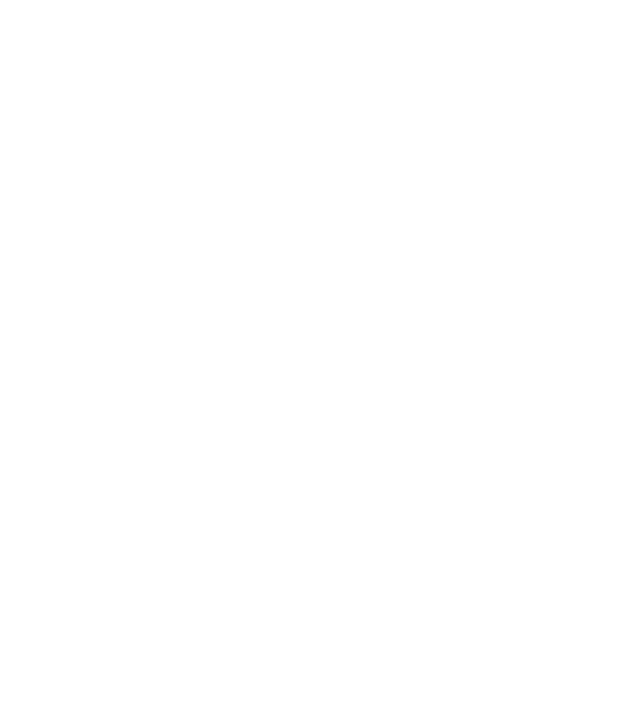
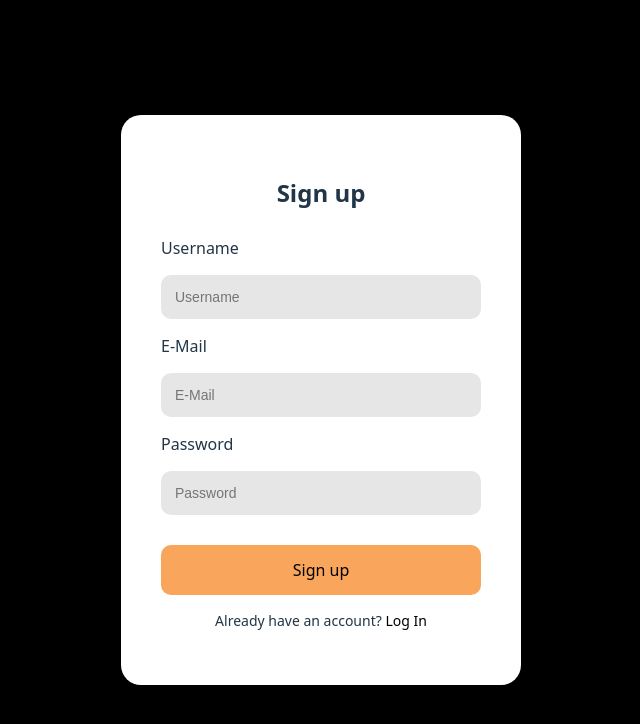
Before and after one commit to edwarddudas1/Semester-project5, a React (Vite) app: page / in a window 1280 px wide. Shown: the top 724 px of the page, without its empty margins (319-959 px from the left). Built offline with nearby package versions, Linux system fonts and the light colour scheme.

Commit message:
registration window

```diff
--- a/src/App.jsx
+++ b/src/App.jsx
@@ -1,11 +1,12 @@
-import './App.css'
+import React from "react";
+import SignUp from "./registration/Sign-up";
 
 function App() {
   return (
-    <>
-
-    </>
-  )
+    <div>
+      <SignUp />
+    </div>
+  );
 }
 
-export default App
+export default App;
--- /dev/null
+++ b/src/registration/Sign-up.css
@@ -0,0 +1,110 @@
+.signup-container {
+    display: flex;
+    justify-content: center;
+    align-items: center;
+    min-height: 100vh;
+    width: 100vw;
+    background-color: #000;
+    padding: 20px;
+    box-sizing: border-box;
+    overflow: hidden;
+  }
+
+  /* Блок форми */
+  .signup-box {
+    background: white;
+    padding: 40px;
+    border-radius: 20px;
+    width: 100%;
+    max-width: 400px;
+    box-shadow: 0 4px 12px rgba(0, 0, 0, 0.15);
+    text-align: center;
+    box-sizing: border-box;
+  }
+
+  .signup-title {
+    font-size: 24px;
+    font-weight: bold;
+    margin-bottom: 25px;
+  }
+
+  .signup-form {
+    display: flex;
+    flex-direction: column;
+    gap: 15px;
+    text-align: left;
+  }
+  .signup-input {
+    width: 100%;
+    padding: 14px;
+    border: none;
+    background: #e6e6e6;
+    border-radius: 10px;
+    font-size: 14px;
+    outline: none;
+    box-sizing: border-box;
+  }
+
+  .signup-input:focus {
+    background: #ddd;
+  }
+
+  .signup-btn {
+    margin-top: 15px;
+    padding: 14px;
+    width: 100%;
+    background: #f9a55b;
+    border: none;
+    border-radius: 10px;
+    font-size: 16px;
+    font-weight: 500;
+    cursor: pointer;
+    transition: background 0.3s ease;
+    box-sizing: border-box;
+  }
+
+  .signup-btn:hover {
+    background: #f08c30;
+  }
+
+  .signup-footer {
+    margin-top: 15px;
+    font-size: 14px;
+    text-align: center;
+  }
+
+  .signup-footer a {
+    color: black;
+    text-decoration: none;
+    font-weight: 500;
+  }
+
+  .signup-footer a:hover {
+    text-decoration: underline;
+  }
+
+  @media (max-width: 480px) {
+    .signup-box {
+      padding: 25px;
+      border-radius: 15px;
+    }
+
+    .signup-title {
+      font-size: 20px;
+      margin-bottom: 20px;
+    }
+
+    .signup-input {
+      padding: 12px;
+      font-size: 13px;
+    }
+
+    .signup-btn {
+      padding: 12px;
+      font-size: 14px;
+    }
+
+    .signup-footer {
+      font-size: 12px;
+    }
+  }
--- /dev/null
+++ b/src/registration/Sign-up.jsx
@@ -0,0 +1,46 @@
+import React from "react";
+import "./Sign-up.css";
+
+export default function SignUp() {
+  return (
+    <div className="signup-container">
+      <div className="signup-box">
+        <h2 className="signup-title">Sign up</h2>
+
+        <form className="signup-form">
+          <label htmlFor="username">Username</label>
+          <input
+            type="text"
+            id="username"
+            placeholder="Username"
+            className="signup-input"
+          />
+
+          <label htmlFor="email">E-Mail</label>
+          <input
+            type="email"
+            id="email"
+            placeholder="E-Mail"
+            className="signup-input"
+          />
+
+          <label htmlFor="password">Password</label>
+          <input
+            type="password"
+            id="password"
+            placeholder="Password"
+            className="signup-input"
+          />
+
+          <button type="submit" className="signup-btn">
+            Sign up
+          </button>
+        </form>
+
+        <p className="signup-footer">
+          Already have an account? <a href="#">Log In</a>
+        </p>
+      </div>
+    </div>
+  );
+}
```
